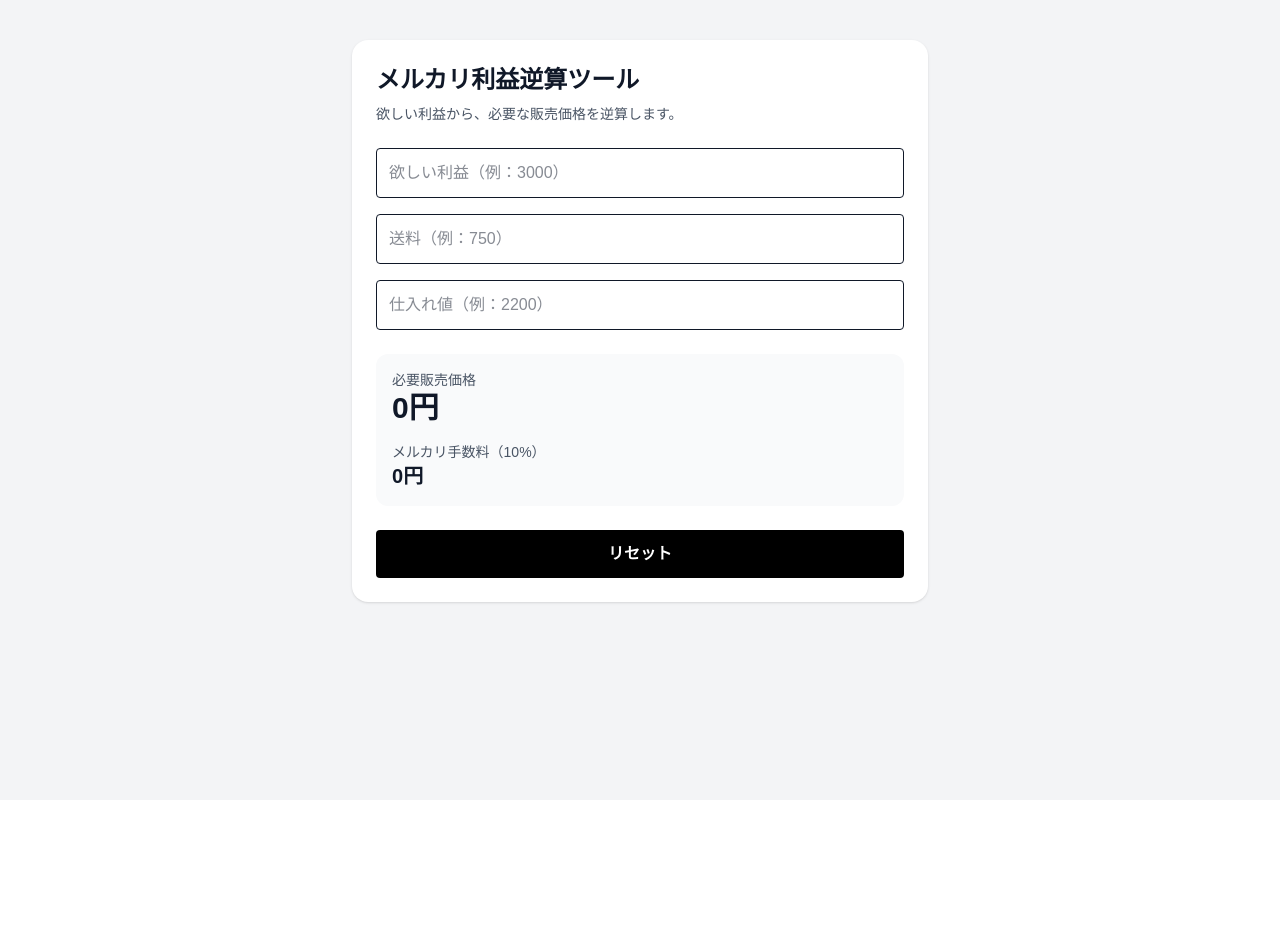
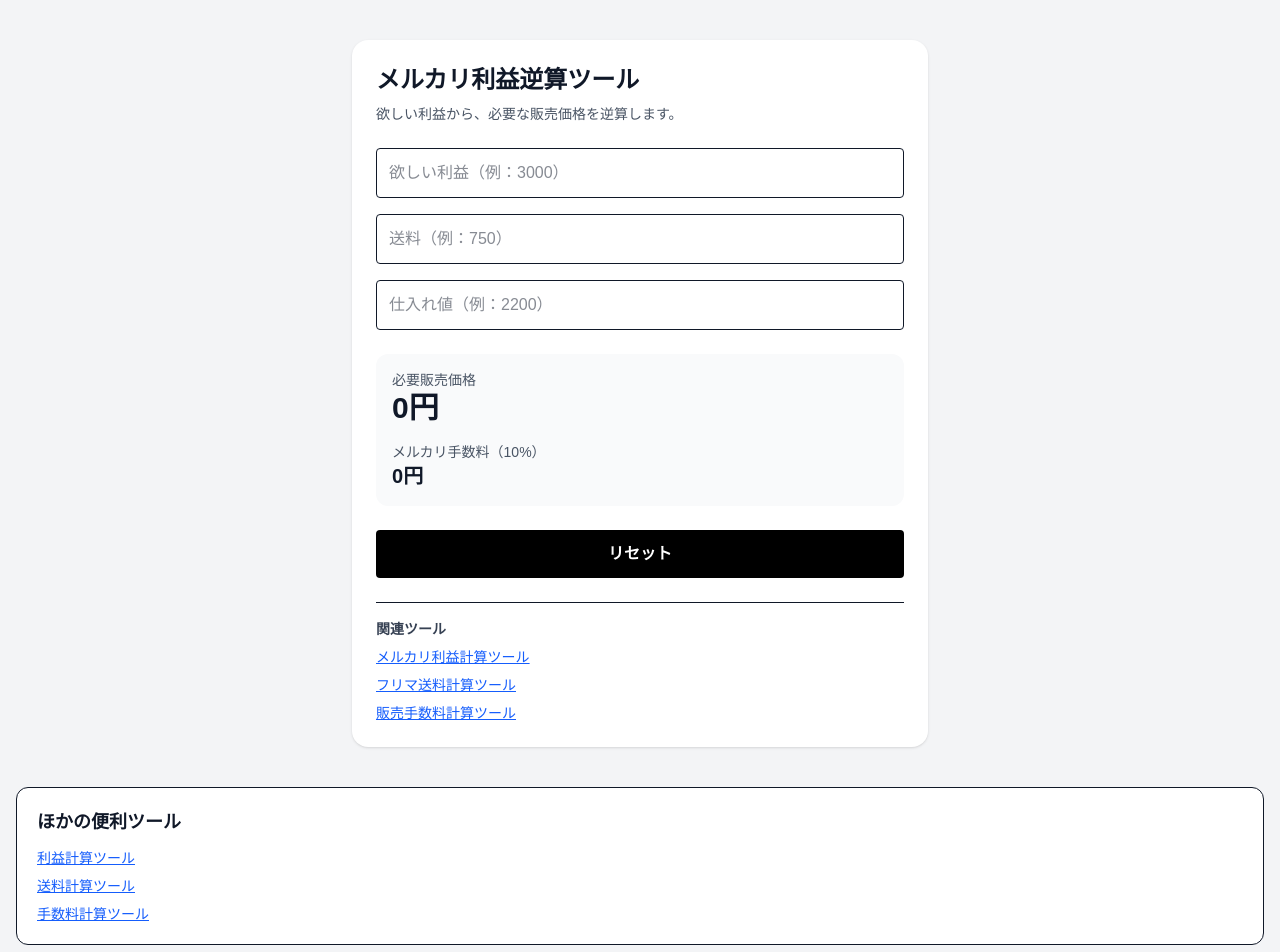
Before and after one commit to antfarm-lab/price-reverse-calc, a Next.js app: page / in a window 1280 px wide. Shown: the top 952 px of the page. Before the commit the page ends 800 px from the top, so only its background shows below. Built offline with nearby package versions, Linux system fonts and the light colour scheme.

Commit message:
add internal links

```diff
--- a/app/page.tsx
+++ b/app/page.tsx
@@ -76,7 +76,43 @@
         >
           リセット
         </button>
+                <div className="mt-6 border-t pt-4">
+          <p className="mb-2 text-sm font-bold text-gray-700">
+            関連ツール
+          </p>
+          <ul className="space-y-2 text-sm text-blue-600 underline">
+            <li>
+              <a href="https://calc-tools.vercel.app/">
+                メルカリ利益計算ツール
+              </a>
+            </li>
+            <li>
+              <a href="https://shipping-calc.vercel.app/">
+                フリマ送料計算ツール
+              </a>
+            </li>
+            <li>
+              <a href="https://fee-calc.vercel.app/">
+                販売手数料計算ツール
+              </a>
+            </li>
+          </ul>
+        </div>
       </div>
+      <section className="mt-10 rounded-xl border bg-white p-5">
+  <h2 className="mb-3 text-lg font-bold">ほかの便利ツール</h2>
+  <div className="grid gap-2 text-sm">
+    <a className="text-blue-600 underline" href="https://calc-tools-mauve.vercel.app/">
+      利益計算ツール
+    </a>
+    <a className="text-blue-600 underline" href="https://shipping-calc-olive.vercel.app/">
+      送料計算ツール
+    </a>
+    <a className="text-blue-600 underline" href="https://fee-calc-seven.vercel.app/">
+      手数料計算ツール
+    </a>
+  </div>
+</section>
     </main>
   );
 }
```
